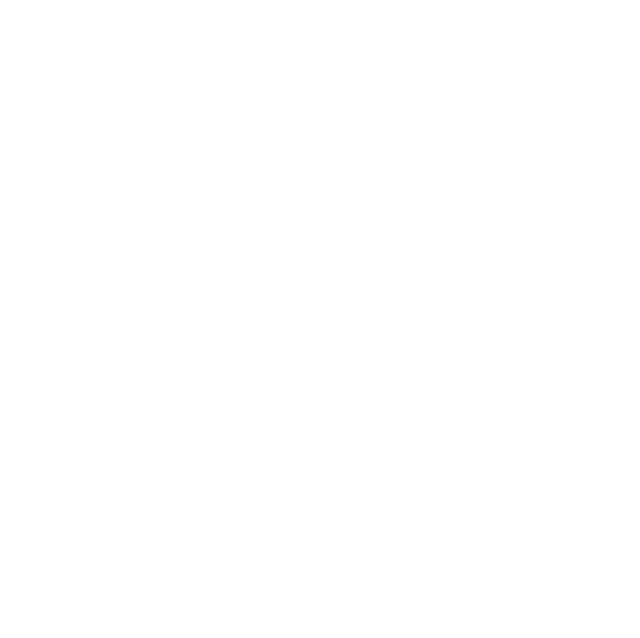
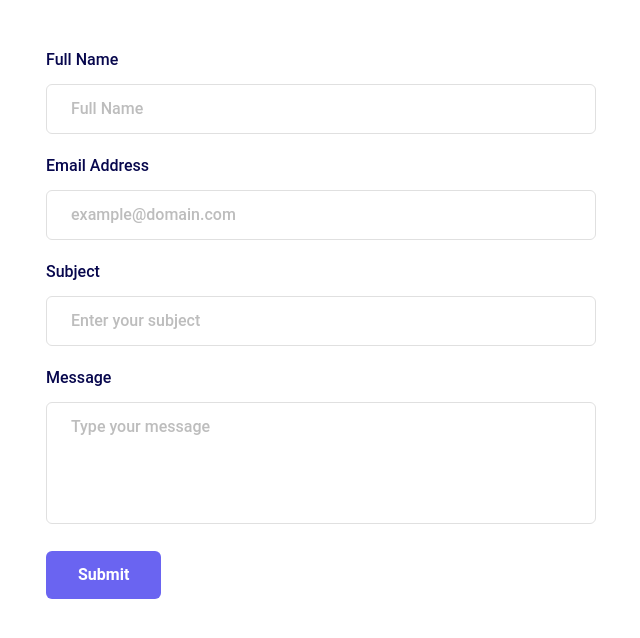
Before and after one commit to CleanCodeRo/ELearningPlatform_Frontend, a React (Vite) app: page /contact in a window 1280 px wide. Before the commit this address had no page. Shown: the top 638 px of the page, without its empty margins (319-959 px from the left). Built offline with nearby package versions, Linux system fonts and the light colour scheme.

Commit message:
footer+contact

```diff
--- a/src/components/MainPage/PresentationHeader.jsx
+++ b/src/components/MainPage/PresentationHeader.jsx
@@ -2,7 +2,7 @@
 
 const PresentationHeader = () => {
   return (
-    <div className="bg-gray-250 px-[6rem] ">
+    <div id="PresentationHeader" className="bg-gray-250 px-[6rem] font-inter">
       <div className="flex justify-between items-center">
         <img className="w-28" src="/images/CleanCode-removebg-preview.png" />
         <div className="flex space-x-1.5">
@@ -26,7 +26,7 @@
           </div>
           <Popover>
             <PopoverHandler>
-              <Button className="bg-fourth">Login</Button>
+              <Button id="loginHeader" className="bg-fourth">Login</Button>
             </PopoverHandler>
           </Popover>
         </div>
--- a/src/components/MainPage/PresentationHero.jsx
+++ b/src/components/MainPage/PresentationHero.jsx
@@ -1,32 +1,49 @@
-import React from "react"
-import Button1 from "../Button1"
+import React from "react";
+import Button1 from "../Button1";
+import { Link } from "react-router-dom";
 
 const PresentationHero = () => {
   return (
-    <div id="ParentHolder" className="grid grid-cols-5 w-full px-[6rem] bg-cover bg-center py-20 font-inter" style={{backgroundImage : "url(/images/bgTexture.jpg)"}}>
+    <div
+      id="ParentHolder"
+      className="grid grid-cols-5 w-full px-[6rem] bg-cover bg-center py-20 font-inter"
+      style={{ backgroundImage: "url(/images/bgTexture.jpg)" }}
+    >
+      <div id="TitleAndButtons" className="col-span-2 mt-10">
+        <p className="text-[4rem] leading-snug  tracking-wide  font-bold">
+          Up Your <span className=" text-[#20B486]">Skills</span> <br /> To{" "}
+          <span className=" text-[#20B486]">Advance</span> Your <br />{" "}
+          <span className=" text-[#20B486]">Career</span> Path
+        </p>
+        <p className="text-lg  text-gray-800 tracking-wide ">
+          Learn Full Stack Development, UI-UX Design skills with weekend UX .
+          The latest online learning system and material that help your
+          knowledge growing.
+        </p>
 
-      <div id="TitleAndButtons" className="col-span-2 mt-10">
-         <p className="text-[4rem] leading-snug  tracking-wide  font-bold">Up Your <span className=" text-[#20B486]">Skills</span> <br/> To  <span className=" text-[#20B486]">Advance</span> Your <br/>  <span className=" text-[#20B486]">Career</span> Path</p>
-         <p className="text-lg  text-gray-800 tracking-wide ">Learn Full Stack Development, UI-UX Design skills with weekend UX . The latest online learning system and material that help your knowledge growing.</p>
-
-         <div id="buttons" className="flex items-center text-xl  font-bold my-14">
+        <div
+          id="buttons"
+          className="flex items-center text-xl  font-bold my-14"
+        >
+          <Link to="/contact">
             <button className="px-8 py-5 bg-[#20B486] rounded-lg text-light-green-50 mr-4 shadow-sm shadow-[#20B486]">
               Get Started
             </button>
-            <button className="px-8 py-5 text-[#20B486] rounded-lg bg-[#EAFFF9] shadow-sm shadow-[#EAFFF9]">
-             Get Free Trail
-            </button>
-         </div>
+          </Link>
+
+          {/* <button className="px-8 py-5 text-[#20B486] rounded-lg bg-[#EAFFF9] shadow-sm shadow-[#EAFFF9]">
+            Get Free Trail
+          </button> */}
+        </div>
       </div>
 
-      <div id="PhotoPart" className="flex items-center justify-center col-span-3">
-        <img className="rounded-full w-[35rem]" src="/images/CleanCode.jpg"/>
+      <div
+        id="PhotoPart"
+        className="flex items-center justify-center col-span-3"
+      >
+        <img className="rounded-full w-[28rem]" src="/images/CleanCode.jpg" />
       </div>
-
-
-
-
     </div>
-  )
-}
-export default PresentationHero
+  );
+};
+export default PresentationHero;
--- a/src/main.jsx
+++ b/src/main.jsx
@@ -1,23 +1,23 @@
-import React from 'react'
-import ReactDOM from 'react-dom/client'
-import './index.css'
+import React from "react";
+import ReactDOM from "react-dom/client";
+import "./index.css";
 import { BrowserRouter, Route, Routes } from "react-router-dom";
-import HomePage from './pages/HomePage';
-import Header from './components/Header';
-import MainPage from './pages/MainPage';
-
+import HomePage from "./pages/HomePage";
+import MainPage from "./pages/MainPage";
+import Contact from "./pages/Contact";
 
 export default function App() {
   return (
     <BrowserRouter>
-     {/* <Header/> */}
+      {/* <Header/> */}
       <Routes>
-        <Route path="/home" element={<HomePage/>}> </Route>
-       <Route path="/" element={<MainPage/>}/>
+        <Route path="/home" element={<HomePage />} />
+        <Route path="/" element={<MainPage />} />
+        <Route path="/contact" element={<Contact />} />
       </Routes>
     </BrowserRouter>
   );
 }
 
-const root = ReactDOM.createRoot(document.getElementById('root'));
+const root = ReactDOM.createRoot(document.getElementById("root"));
 root.render(<App />);
--- /dev/null
+++ b/src/pages/Contact.jsx
@@ -0,0 +1,76 @@
+const Contact = () => {
+  return (
+    <div className="flex items-center justify-center p-12">
+      <div className="mx-auto w-full max-w-[550px]">
+        <form action="https://formbold.com/s/FORM_ID" method="POST">
+          <div className="mb-5">
+            <label
+              for="name"
+              className="mb-3 block text-base font-medium text-[#07074D]"
+            >
+              Full Name
+            </label>
+            <input
+              type="text"
+              name="name"
+              id="name"
+              placeholder="Full Name"
+              className="w-full rounded-md border border-[#e0e0e0] bg-white py-3 px-6 text-base font-medium text-[#6B7280] outline-none focus:border-[#6A64F1] focus:shadow-md"
+            />
+          </div>
+          <div className="mb-5">
+            <label
+              for="email"
+              className="mb-3 block text-base font-medium text-[#07074D]"
+            >
+              Email Address
+            </label>
+            <input
+              type="email"
+              name="email"
+              id="email"
+              placeholder="example@domain.com"
+              className="w-full rounded-md border border-[#e0e0e0] bg-white py-3 px-6 text-base font-medium text-[#6B7280] outline-none focus:border-[#6A64F1] focus:shadow-md"
+            />
+          </div>
+          <div className="mb-5">
+            <label
+              for="subject"
+              className="mb-3 block text-base font-medium text-[#07074D]"
+            >
+              Subject
+            </label>
+            <input
+              type="text"
+              name="subject"
+              id="subject"
+              placeholder="Enter your subject"
+              className="w-full rounded-md border border-[#e0e0e0] bg-white py-3 px-6 text-base font-medium text-[#6B7280] outline-none focus:border-[#6A64F1] focus:shadow-md"
+            />
+          </div>
+          <div className="mb-5">
+            <label
+              for="message"
+              className="mb-3 block text-base font-medium text-[#07074D]"
+            >
+              Message
+            </label>
+            <textarea
+              rows="4"
+              name="message"
+              id="message"
+              placeholder="Type your message"
+              className="w-full resize-none rounded-md border border-[#e0e0e0] bg-white py-3 px-6 text-base font-medium text-[#6B7280] outline-none focus:border-[#6A64F1] focus:shadow-md"
+            ></textarea>
+          </div>
+          <div>
+            <button className="hover:shadow-form rounded-md bg-[#6A64F1] py-3 px-8 text-base font-semibold text-white outline-none">
+              Submit
+            </button>
+          </div>
+        </form>
+      </div>
+    </div>
+  );
+};
+export default Contact;
--- a/src/pages/MainPage.jsx
+++ b/src/pages/MainPage.jsx
@@ -4,7 +4,7 @@
 
 const MainPage = () => {
   return (
-      <div className="">
+      <div id="MainPage" className="">
           <PresentationHeader />
           <PresentationHero/>
           <PresentationFooter/>
```
Also changed, not shown: src/components/MainPage/PresentationFooter.jsx (+89 -4 lines).
